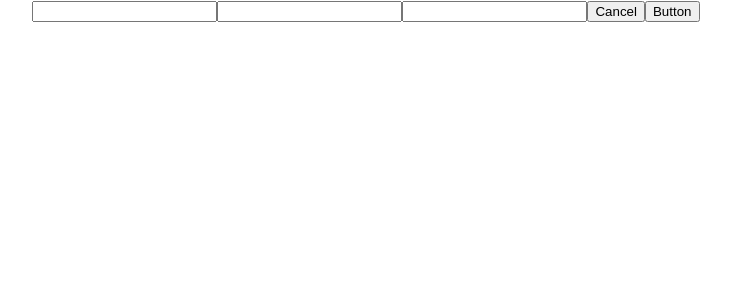
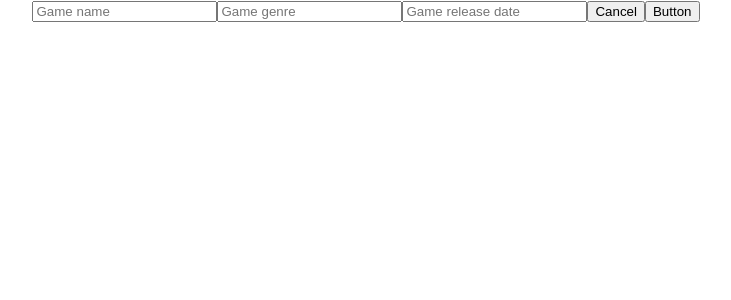
Before and after one commit to tran0460/mad9135-p1-react-crud, a React (Create React App) app: page / in a window 1280 px wide. Shown: the top 300 px of the page, without its empty margins (274-1005 px from the left). Built offline with nearby package versions, Linux system fonts and the light colour scheme.

Commit message:
create main component

```diff
--- a/src/App.js
+++ b/src/App.js
@@ -1,10 +1,11 @@
 import "./App.css";
+import Main from "./Components/Main/Main";
 import NewItemView from "./Components/NewItemView/NewItemView";
 
 function App() {
   return (
     <div className="App">
-      <NewItemView />
+      <Main />
     </div>
   );
 }
--- a/src/Components/Form/Form.jsx
+++ b/src/Components/Form/Form.jsx
@@ -3,12 +3,12 @@ import React from "react";
 const Form = () => {
   return (
     <div>
-      <label htmlFor=""></label>
-      <input type="text" id="" />
-      <label htmlFor=""></label>
-      <input type="text" />
-      <label htmlFor=""></label>
-      <input type="text" />
+      <label htmlFor="name"></label>
+      <input type="text" id="name" placeholder="Game name" />
+      <label htmlFor="genre"></label>
+      <input type="text" id="genre" placeholder="Game genre" />
+      <label htmlFor="release-date"></label>
+      <input type="text" id="release-date" placeholder="Game release date" />
       <button>Cancel</button>
       <button>Button</button>
     </div>
--- /dev/null
+++ b/src/Components/Main/Main.jsx
@@ -0,0 +1,13 @@
+import React from "react";
+import NewItemView from "../NewItemView/NewItemView";
+
+const Main = () => {
+  return (
+    <div>
+      {" "}
+      <NewItemView />
+    </div>
+  );
+};
+
+export default Main;
```
